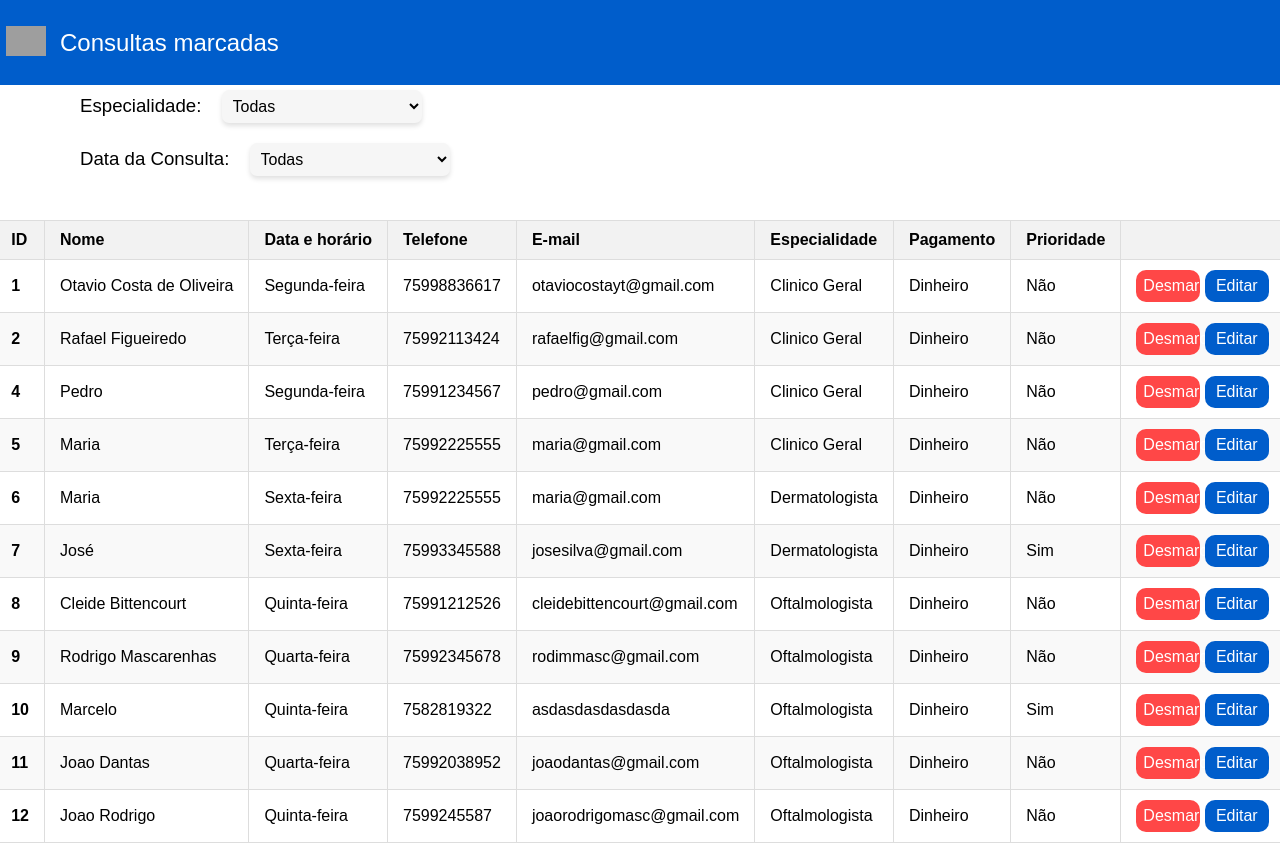
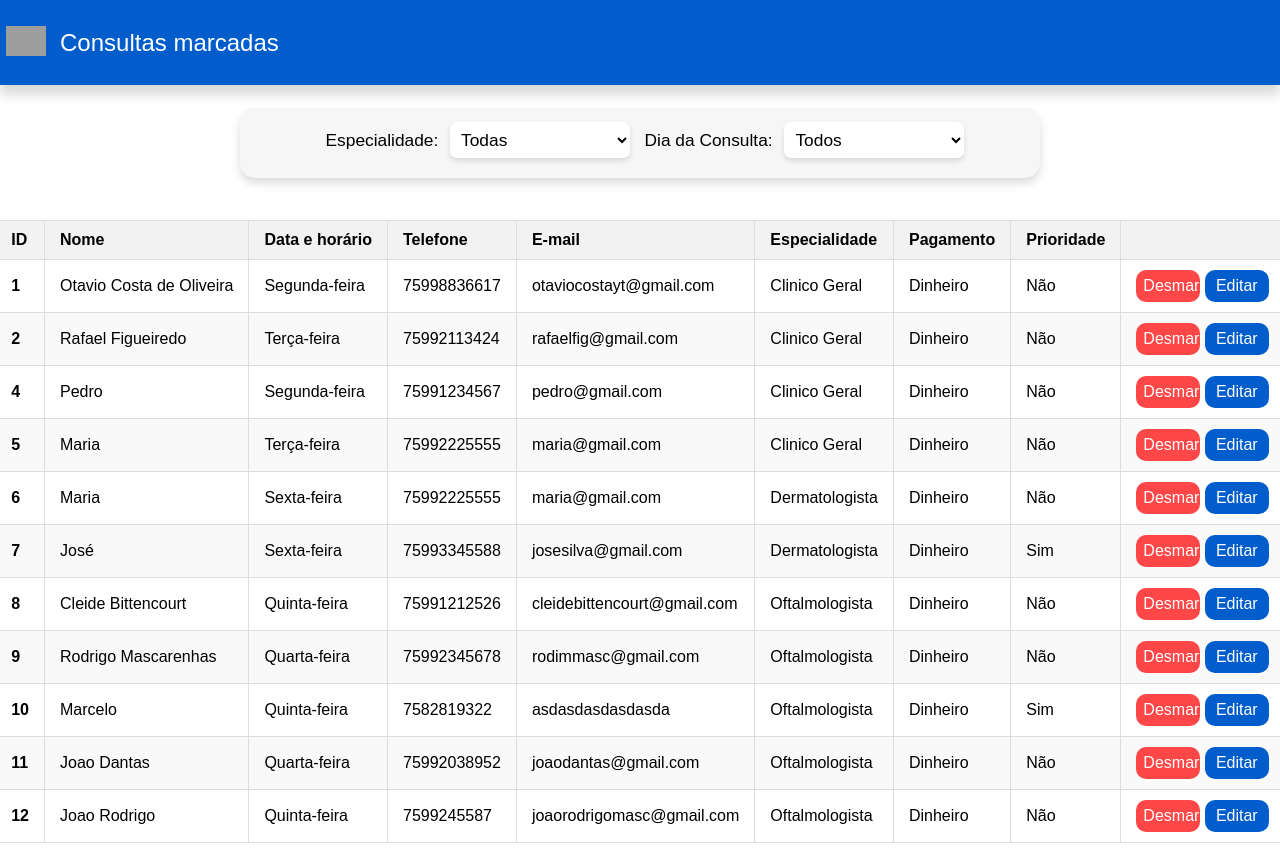
Before and after one commit to otaviocostao/Gerenciador-de-consultas, a Django app: page /consultas/ in a window 1280 px wide. Run offline with Django 5.2, Linux system fonts and the light colour scheme; data comes from the database, SQL or seed files in the repository; both versions use the stored data as it was after the commit; grey boxes are pictures that could not be loaded.

Commit message:
Filtros da função ver consultas e comentarios no projeto

```diff
--- a/core/urls.py
+++ b/core/urls.py
@@ -19,6 +19,11 @@ from django.urls import path
 from gerenciador.views import HomeTemplateView, AgendarPaciente, DadosConsulta, EditarFicha
 from gerenciador import views
 
+# ROTAS URL DO PROJETO
+# CADA VIEW CRIADA NO VIEWS.PY PRECISA DE UMA ROTA URL PARA SER ACESSADA
+# APÓS CRIAR A VIEW É NECESSÁRIO PASSAR COMO PARAMETRO AQUI NO CAMPO URLPATTERNS
+# AQUI É POSSIVEL NOMEAR CADA ROTA DE PAGINA DO SITE NO URL
+
 urlpatterns = [
     path('admin/', admin.site.urls),
     path('', views.login, name='login'),
--- a/gerenciador/static/ver_consultas_style.css
+++ b/gerenciador/static/ver_consultas_style.css
@@ -21,6 +21,7 @@ body{
     justify-content: flex-start;
     align-items: center;
     background: #005dcb;
+    box-shadow: 0px 10px 10px rgba(0, 0, 0, 0.144);
 }
 
 .btn-voltar{
@@ -48,33 +49,42 @@ body{
     width: 100%;
     height: 15%;
     display: flex;
+    align-items: center;
+    justify-content: center ;
 }
 
 .filtros{
-    width: 100%;
-    height: 100%;
+    width: 800px;
+    height: 70px;
     display: flex;
-    justify-content: flex-start;
-    align-items: center;
+    justify-content: center;
+    align-items: flex-end;
+    background-color: #F6F6F6;
+    border-radius: 15px;
+    box-shadow: 0px 5px 10px rgba(0, 0, 0, 0.144);
+}
 
+.field-filtro{
+    display: inline;
 }
 
 .sel-especialidade{
-    width: 200px;
+    width: 180px;
     border-radius: 7px;
     padding: 7px;
-    font-size: 12pt;
+    font-size: 13pt;
     border: none;
-    background:#F6F6F6;
+    background:white;
     box-shadow: 0px 3px 5px rgba(0, 0, 0, 0.123);
     cursor: pointer;
     margin-bottom: 20px;
 }
 
 .label-esp{
-    margin-left: 80px;
-    margin-right: 15px;
-    font-size: 14pt;
+    margin-left: 10px;
+    margin-right: 7px;
+    font-size: 13pt;
+    font-weight: 400;
 }
 
 .btn-desmarcar{
--- a/gerenciador/templates/gerenciador/ver_consultas.html
+++ b/gerenciador/templates/gerenciador/ver_consultas.html
@@ -17,19 +17,19 @@
             <div class="painel">
                 <div class="filtros">
                     <form method="GET" action="{% url 'consultas' %}">
-                        <div>
+                        <div class="field-filtro">
                             <label for="especialidade" class="label-esp">Especialidade: </label>
-                            <select name="especialidade" class="sel-especialidade" onchange="this.form.submit()">
+                            <select name="especialidade" class="sel-especialidade" id="id_especialidade" onchange="this.form.submit()">
                                 <option value="">Todas</option>
                                 <option value="Clinico Geral" {% if request.GET.especialidade == "Clinico Geral" %}selected{% endif %}>Clinico Geral</option>
                                 <option value="Oftalmologista" {% if request.GET.especialidade == "Oftalmologista" %}selected{% endif %}>Oftalmologista</option>
                                 <option value="Dermatologista" {% if request.GET.especialidade == "Dermatologista" %}selected{% endif %}>Dermatologista</option>
                             </select>
                         </div>
-                        <div>
-                            <label for="data_consulta" class="label-esp">Data da Consulta: </label>
-                            <select name="data_consulta" class="sel-especialidade" onchange="this.form.submit()">
-                                <option value="">Todas</option>
+                        <div class="field-filtro">
+                            <label for="data_consulta" class="label-esp">Dia da Consulta: </label>
+                            <select name="data_consulta" class="sel-especialidade" id="id_data_consulta" onchange="this.form.submit()">
+                                <option value="">Todos</option>
                                 <option value="Segunda-feira" {% if request.GET.data_consulta == "Segunda-feira" %}selected{% endif %}>Segunda-feira</option>
                                 <option value="Terça-feira" {% if request.GET.data_consulta == "Terça-feira" %}selected{% endif %}>Terça-feira</option>
                                 <option value="Quarta-feira" {% if request.GET.data_consulta == "Quarta-feira" %}selected{% endif %}>Quarta-feira</option>
@@ -78,5 +78,44 @@
             </div>
         </div>
     </div>
+
+    <script>
+        document.addEventListener("DOMContentLoaded", function() {
+            const especialidadeField = document.getElementById("id_especialidade");
+            const dataConsultaField = document.getElementById("id_data_consulta");
+
+            function updateDataConsultaOptions() {
+                const selectedEspecialidade = especialidadeField.value;
+                const allOptions = dataConsultaField.querySelectorAll("option");
+
+                allOptions.forEach(option => {
+                    option.style.display = "none";
+                });
+
+                if (selectedEspecialidade === "Clinico Geral") {
+                    showOptions(["Todos", "Segunda-feira", "Terça-feira"]);
+                } else if (selectedEspecialidade === "Oftalmologista") {
+                    showOptions(["Todos", "Quarta-feira", "Quinta-feira"]);
+                } else if (selectedEspecialidade === "Dermatologista") {
+                    showOptions(["Todos", "Sexta-feira"]);
+                }else if(selectedEspecialidade === ""){
+                    showOptions(["Todos", "Segunda-feira", "Terça-feira", "Quarta-feira", "Quinta-feira", "Sexta-feira"])
+                }
+            }
+
+            function showOptions(days) {
+                const allOptions = dataConsultaField.querySelectorAll("option");
+                allOptions.forEach(option => {
+                    if (days.includes(option.textContent)) {
+                        option.style.display = "block";
+                    }
+                });
+            }
+
+            especialidadeField.addEventListener("change", updateDataConsultaOptions);
+
+            updateDataConsultaOptions();
+        });
+    </script>
 </body>
 </html>
--- a/gerenciador/views.py
+++ b/gerenciador/views.py
@@ -7,39 +7,43 @@ from django.contrib.auth import authenticate, login as auth_login
 from django.contrib.auth.mixins import LoginRequiredMixin
 # Create your views here.
 
-def login(request):
-    if request.method == "GET":
+def login(request): # VIEW DA TELA DE LOGIN
+    if request.method == "GET": # CASO O LOGIN JA TENHA SIDO FEITO
         return render(request, 'gerenciador/login.html')
-    else:
-        username = request.POST.get('username')
-        senha = request.POST.get('senha')
+    else: # CASO PRECISE FAZER O LOGIN
+        username = request.POST.get('username') # REQUISIÇÃO DO USER NO METODO GET
+        senha = request.POST.get('senha') # REQUISIÇÃO DA SENHA NO METODO GET
 
-        user = authenticate(username=username, password=senha)
+        user = authenticate(username=username, password=senha) # FUNÇÃO DE AUTENTICAÇÃO
 
-        if user:
+        if user: # CASO O LOGIN SEJA BEM SUCEDIDO
             auth_login(request, user)
             return redirect(reverse_lazy('home'))
-        else:
+        else: # CASO OS DADOS ESTEJAM ERRADOS
             return render(request, 'gerenciador/login.html', {'error': 'Usuário ou senha inválidos'})
 
-class HomeTemplateView(LoginRequiredMixin, TemplateView):
-    template_name= "gerenciador/home.html"
-    login_url= 'login'
+class HomeTemplateView(LoginRequiredMixin, TemplateView): # VIEW DA HOMEPAGE
+    template_name= "gerenciador/home.html" # PASSAGEM DA TEMPLATE HTML
+    login_url= 'login' # REQUISIÇÃO DO LOGIN
     redirect_field_name= 'redirect_to'
 
-class AgendarPaciente(CreateView):
-    model=Paciente
-    fields=['nome', 'endereco', 'cpf', 'rg', 'telefone', 'email', 'data_nascimento', 'prioridade', 'especialidade', 'data_consulta', 'convenio_medico', 'forma_pagamento']
-    template_name='gerenciador/agendar.html'
-    def get_success_url(self):
+class AgendarPaciente(CreateView): # VIEW PARA AGENDAR CONSULTA
+    model=Paciente # TABELA DO BANCO DE DADOS
+
+    fields=['nome', 'endereco', 'cpf', 'rg', 'telefone', 'email',
+            'data_nascimento', 'prioridade', 'especialidade',
+            'data_consulta', 'convenio_medico', 'forma_pagamento'] # CAMPOS DO FORMULARIO HTML
+
+    template_name='gerenciador/agendar.html'# PASSAGEM DA TEMPLATE HTML
+
+    def get_success_url(self): # REDIRECIONA PARA A PAGINA DE "CONSULTA MARCADA"
         return reverse_lazy('dados_consulta', kwargs={'pk': self.object.pk})
 
-def ver_consultas(request):
-    especialidade = request.GET.get('especialidade')
-    data_consulta = request.GET.get('data_consulta')
+def ver_consultas(request): # VIEW PARA VISUALIZAR AS CONSULTAS MARCADAS
+    especialidade = request.GET.get('especialidade') # QUERY DA ESPECIALIDADE NA BASE DE DADOS
+    data_consulta = request.GET.get('data_consulta') # QUERY DO DIA NA BASE DE DADOS
 
-    # Filtragem inicial de todos os pacientes
-    pacientes = Paciente.objects.all()
+    pacientes = Paciente.objects.all() # PUXANDO TODOS OS PACIENTES NA BASE DE DADOS
 
     # Filtragem por especialidade, se especificada
     if especialidade:
@@ -49,21 +53,22 @@ def ver_consultas(request):
     if data_consulta:
         pacientes = pacientes.filter(data_consulta=data_consulta)
 
-    return render(request, 'gerenciador/ver_consultas.html', {'pacientes': pacientes})
+    return render(request, 'gerenciador/ver_consultas.html', {'pacientes': pacientes}) # RENDER DA VIEW
 
-class DadosConsulta(DetailView):
-    model= Paciente
-    template_name= 'gerenciador/dados_consulta.html'
-    context_object_name= 'paciente'
+class DadosConsulta(DetailView): # VIEW DE CONFIRMAÇÃO DA CONSULTA
+    model= Paciente # TABELA DA BASE DE DADOS
+    template_name= 'gerenciador/dados_consulta.html' # PASSAGEM DA TEMPLATE HTML
+    context_object_name= 'paciente' # APELIDO DA TABELA NO TEMPLATE
 
-class EditarFicha(UpdateView):
-    model=Paciente
-    fields=['nome', 'endereco', 'cpf', 'rg', 'telefone', 'email', 'data_nascimento', 'prioridade', 'especialidade', 'data_consulta', 'convenio_medico', 'forma_pagamento']
-    template_name='gerenciador/editar.html'
-    def get_success_url(self):
+class EditarFicha(UpdateView): # VIEW PARA EDITAR A FICHA DO PACIENTE A PARTIR DO SEU ID PRIMARY KEY
+    model=Paciente  # TABELA DA BASE DE DADOS
+    fields=['nome', 'endereco', 'cpf', 'rg', 'telefone', 'email', 'data_nascimento',
+            'prioridade', 'especialidade', 'data_consulta', 'convenio_medico', 'forma_pagamento'] # CAMPOS DO FORMULARIO HTML
+    template_name='gerenciador/editar.html'# PASSAGEM DA TEMPLATE HTML
+    def get_success_url(self): # URL USADA PARA REDIRECIONAR APÓS SALVAR A ALTERAÇÃO
         return reverse_lazy('consultas')
 
-def desmarcar_consulta(request, pk):
-    paciente = get_object_or_404(Paciente, pk=pk)
-    paciente.delete()
-    return redirect('consultas')
+def desmarcar_consulta(request, pk): # FUNÇÃO PARA DESMARCAR A CONSULTA DO PACIENTE
+    paciente = get_object_or_404(Paciente, pk=pk) # PEGANDO O PK DO PACIENTE PELO FOR DA TEMPLATE HTML
+    paciente.delete() # DELETANDO O PACIENTE DO BANCO DE DADOS PELO PRIMARY KEY
+    return redirect('consultas') # REDIRECT PARA A TELA DE CONSULTAS MARCADAS
```
Also changed, not shown: gerenciador/models.py (+18 -1 lines), db.sqlite3.
